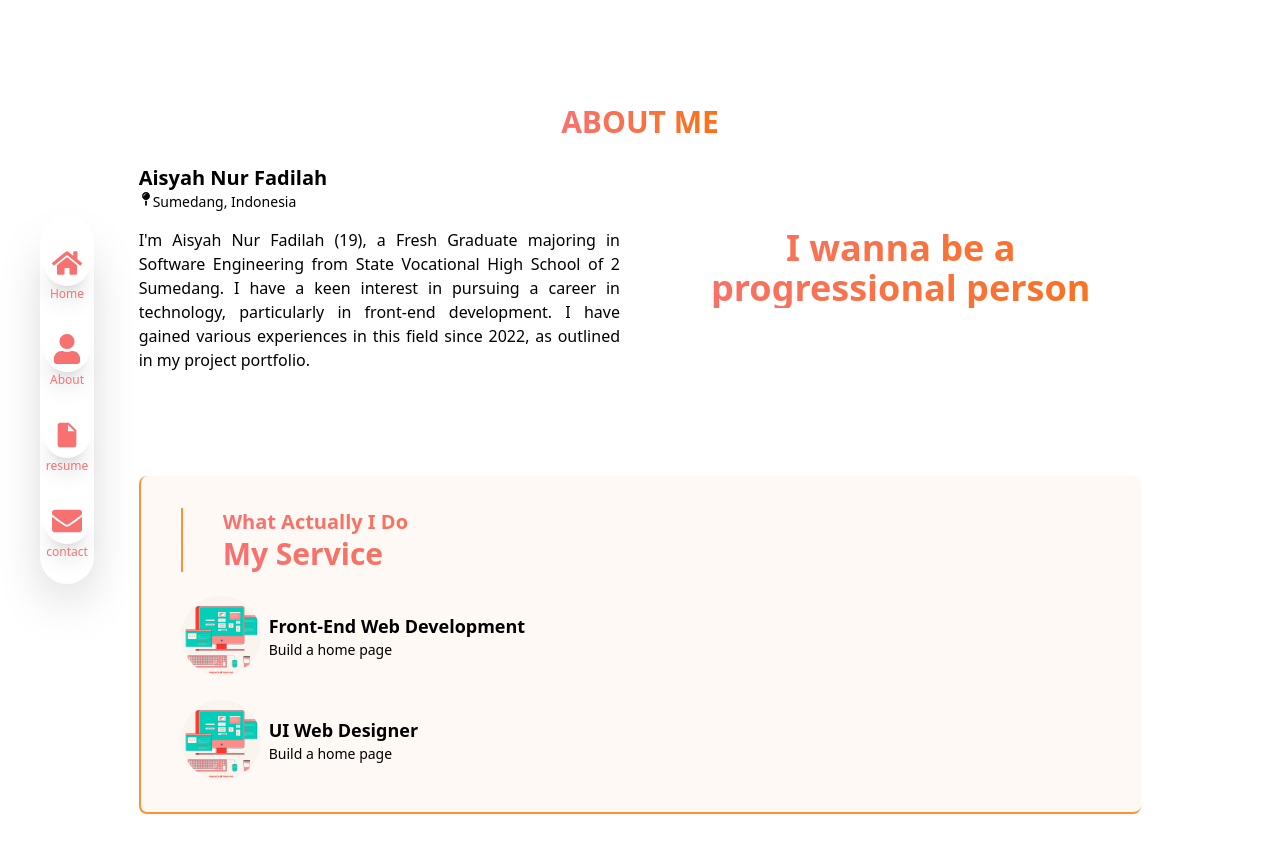
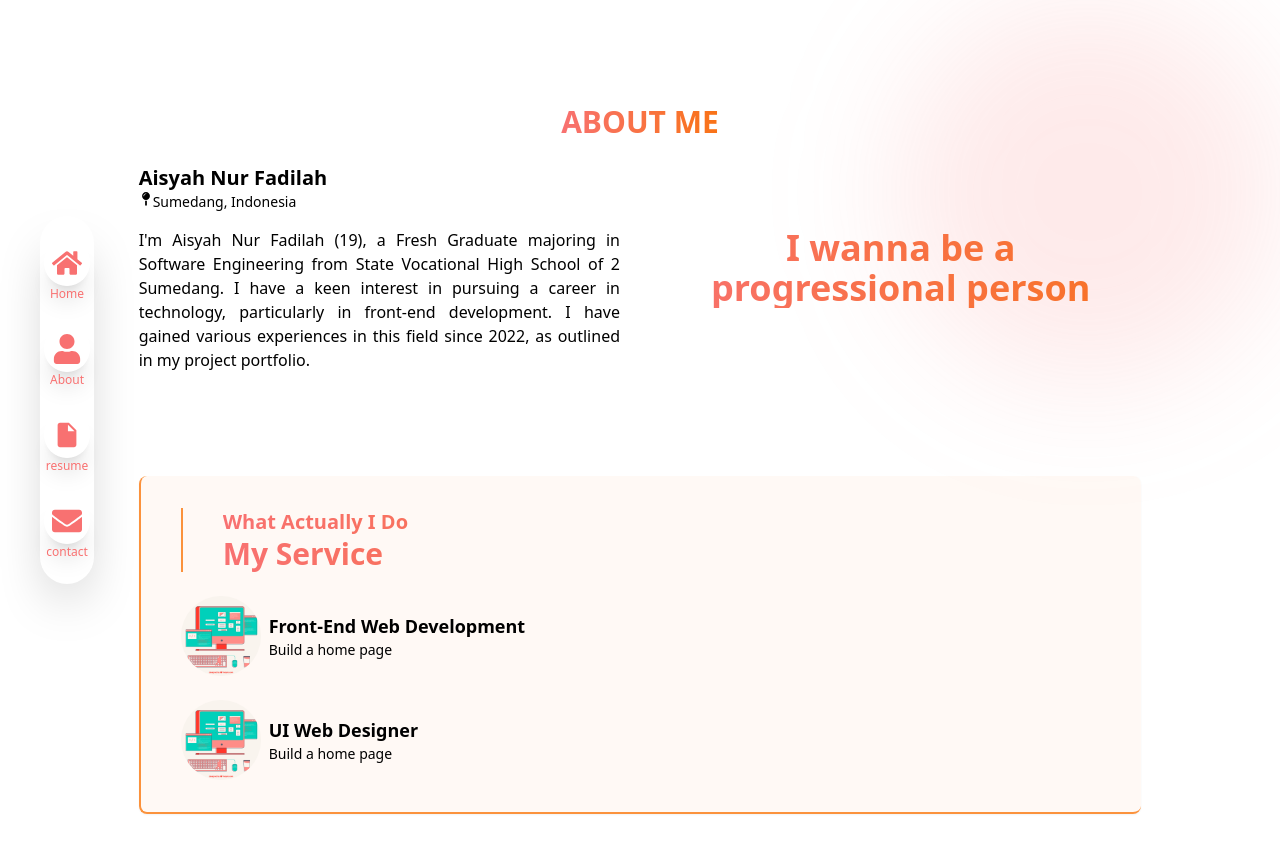
Before and after one commit to isyhfadilah/aisyahnurfadilah, a Next.js app: page /about in a window 1280 px wide. Shown: the top 852 px of the page. Built offline with nearby package versions, Linux system fonts and the light colour scheme; a web font is replaced by a local one.

Commit message:
fix: blur effect in about page

```diff
--- a/src/components/common/section/about/about.tsx
+++ b/src/components/common/section/about/about.tsx
@@ -5,6 +5,8 @@ import { FaMapPin } from 'react-icons/fa'
 export const AboutDesk = () => {
   return (
     <section className="py-26" id="about">
+      <div className="bg-red/15 md:w-sm md:h-sm rounded-full absolute z-1 top-0 right-0 blur-3xl"></div>
+
       {/* make a tittle */}
       <div className="flex justify-center">
         <GradientText text="ABOUT ME" sizes="text-3xl" className="text-center mb-6" />
--- a/src/shared/styles/app.css
+++ b/src/shared/styles/app.css
@@ -178,6 +178,7 @@
 .right-0{right:0;}
 .right-3{right:0.75rem;}
 .right-5{right:1.25rem;}
+.top-0{top:0;}
 .top-1{top:0.25rem;}
 .top-1\/2{top:50%;}
 .top-10{top:2.5rem;}
```
